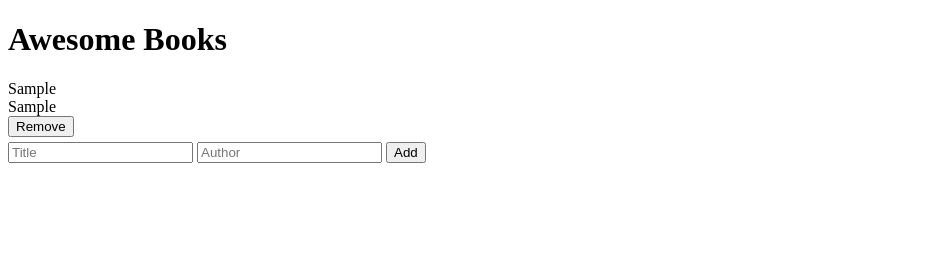
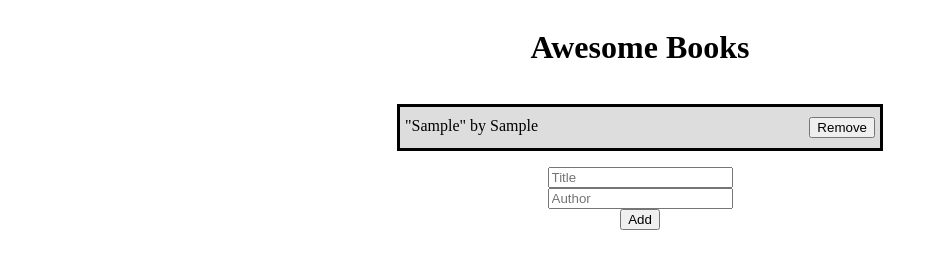
Before and after one commit to crgc/microverse-awesome-books, a plain HTML site: page index.html in a window 1280 px wide. Both pictures are taken after typing "Sample", "Sample" into the empty fields and a click on the button "Add". Shown: the whole page, without its empty margins (0-938 px from the left). Drawn offline with Linux system fonts and the light colour scheme.

Commit message:
Add style to book section

```diff
--- a/css/style.css
+++ b/css/style.css
@@ -1,3 +1,28 @@
+.bg-grey {
+  background-color: #dddddd;
+}
+
+main {
+  width: 1200px;
+  margin: 0 auto;
+  display: flex;
+  align-items: center;
+  justify-content: center;
+  flex-direction: column;
+}
+
+.books {
+  margin: 1rem;
+  border: 0.2rem solid black;
+  width: 40%;
+}
+
+.book-wrapper {
+  padding: 10px 5px;
+  display: flex;
+  justify-content: space-between;
+}
+
 .book {
-  margin: 5px 0 5px 0;
+
 }
--- a/index.html
+++ b/index.html
@@ -1,6 +1,5 @@
 <!DOCTYPE html>
 <html lang="en">
-
    <head>
       <meta charset="utf-8">
       <meta name="viewport" content="width=device-width, initial-scale=1.0">
@@ -8,7 +7,6 @@
 
       <link rel="stylesheet" href="css/style.css">
    </head>
-
    <body>
       <main class="main">
          <h1>Awesome Books</h1>
@@ -18,8 +16,7 @@
          <input class="inputAuthor" type="text" placeholder="Author">
          <button id="addBtn" type="button">Add</button>
       </main>
-
-   <script type="module" src="js/main.js"></script>
+      <!-- <script type="module" src="js/main.js"></script> -->
+      <script src="js/_main_.js"></script>
    </body>
-
 </html>
--- /dev/null
+++ b/js/_main_.js
@@ -0,0 +1,155 @@
+class StorageUtil {
+  localStorageAvailable() {
+    this.storage = null;
+
+    try {
+      this.storage = window.localStorage;
+      const x = '__storage_test__';
+      this.storage.setItem(x, x);
+      this.storage.removeItem(x);
+      return true;
+    } catch (e) {
+      return e instanceof DOMException && (
+        // everything except Firefox
+        e.code === 22
+        // Firefox
+        || e.code === 1014
+        // test name field too, because code might not be present
+        // everything except Firefox
+        || e.name === 'QuotaExceededError'
+        // Firefox
+        || e.name === 'NS_ERROR_DOM_QUOTA_REACHED')
+        // acknowledge QuotaExceededError only if there's something already stored
+        && (this.storage && this.storage.length !== 0);
+    }
+  }
+
+  setItem(name, item) {
+    if (this.localStorageAvailable()) {
+      localStorage.setItem(name, item);
+    }
+  }
+
+  getItem(name) {
+    if (this.localStorageAvailable()) {
+      return localStorage.getItem(name);
+    }
+    return null;
+  }
+}
+
+class Book {
+  constructor(id, title, author) {
+    this.id = id;
+    this.title = title;
+    this.author = author;
+  }
+}
+
+class Library {
+  constructor() {
+    this.books = [];
+    this.storageUtil = new StorageUtil();
+    this.init();
+  }
+
+  init() {
+    this.books = JSON.parse(this.storageUtil.getItem('books')) || [];
+  }
+
+  save() {
+    this.storageUtil.setItem('books', JSON.stringify(this.books));
+  }
+
+  addBook(title, author) {
+    const id = this.books.length + 1;
+    const book = new Book(id, title, author);
+
+    this.books = this.books.concat(book);
+    this.save();
+  }
+
+  removeBook(bookId) {
+    this.books = this.books.filter((book) => book.id != bookId); /* eslint-disable-line eqeqeq */
+    this.save();
+  }
+}
+
+class Display {
+  constructor(library) {
+    this.library = library;
+  }
+
+  setRemoveButtonListener(removeButtonListener) {
+    this.removeButtonListener = removeButtonListener;
+  }
+
+  render() {
+    const booksDiv = document.querySelector('.books');
+    booksDiv.textContent = '';
+
+    const createDiv = () => document.createElement('div');
+    const { books } = this.library;
+
+    books.forEach((book) => {
+      const isEven = (n) => { return n % 2 == 0; };
+
+      const bookWrapperDiv = createDiv();
+      bookWrapperDiv.className = isEven(book.id) ? 'book-wrapper' : 'book-wrapper bg-grey';
+
+      const bookDiv = createDiv();
+      bookDiv.className = 'book';
+      bookDiv.textContent = ["\"", book.title, "\"", ' by ', book.author].join('');
+
+      const removeBtn = document.createElement('button');
+      removeBtn.addEventListener('click', this.removeButtonListener);
+      removeBtn.className = ['removeBtn-', book.id].join('');
+      removeBtn.textContent = 'Remove';
+
+      bookWrapperDiv.appendChild(bookDiv);
+      bookWrapperDiv.appendChild(removeBtn);
+
+      booksDiv.appendChild(bookWrapperDiv);
+
+      (() => {
+        document.querySelector('.inputTitle').value = '';
+        document.querySelector('.inputAuthor').value = '';
+      })();
+    });
+  }
+}
+
+class App {
+  constructor() {
+    this.library = new Library();
+    this.display = new Display(this.library);
+  }
+
+  start() {
+    const addBtn = document.querySelector('#addBtn');
+    const thislibrary = this.library;
+    const thisdisplay = this.display;
+
+    addBtn.addEventListener('click', () => {
+      const inputTitle = document.querySelector('.inputTitle');
+      const inputAuthor = document.querySelector('.inputAuthor');
+
+      thislibrary.addBook(inputTitle.value, inputAuthor.value);
+      thisdisplay.render();
+    });
+
+    const removeButtonListener = (event) => {
+      const source = event.target;
+      const bookId = source.className.split('-')[1];
+
+      thislibrary.removeBook(bookId);
+      thisdisplay.render();
+    };
+
+    this.display.setRemoveButtonListener(removeButtonListener);
+    this.display.render();
+  }
+}
+
+const app = new App();
+app.start();
```
Also changed, not shown: js/main.js (line endings or trailing spaces). Lines whose indentation alone changed are shown as unchanged.
